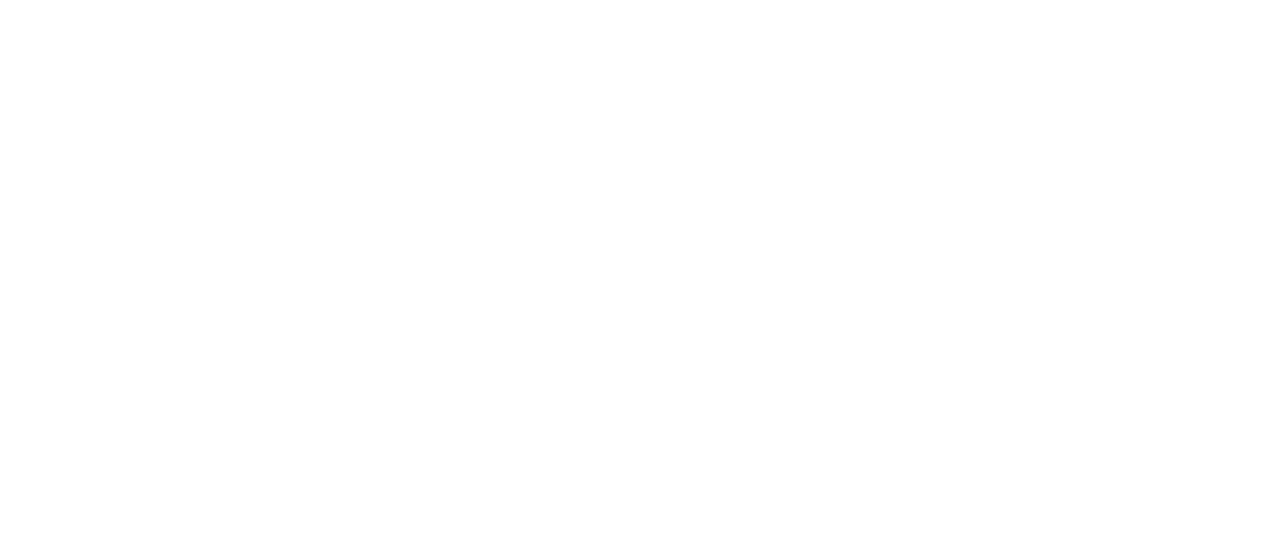
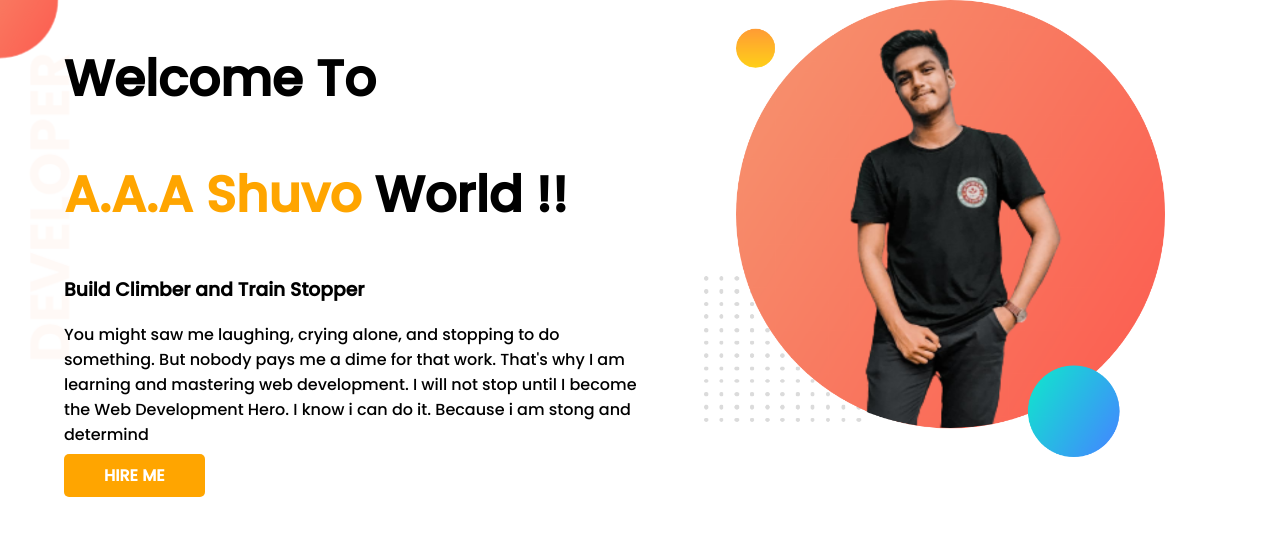
Before and after one commit to Abdullah-al-amin/first-developer-portpolio, a plain HTML site: page index.html in a window 1280 px wide. Drawn offline with Linux system fonts and the light colour scheme.

Commit message:
top banner added

```diff
--- a/index.html
+++ b/index.html
@@ -1,13 +1,35 @@
 <!DOCTYPE html>
 <html lang="en">
+
 <head>
     <meta charset="UTF-8">
     <meta http-equiv="X-UA-Compatible" content="IE=edge">
     <meta name="viewport" content="width=`, initial-scale=1.0">
     <title>My first portpolio</title>
+    <link rel="preconnect" href="https://fonts.googleapis.com">
+    <link rel="preconnect" href="https://fonts.gstatic.com" crossorigin>
+    <link href="https://fonts.googleapis.com/css2?family=Poppins:wght@500&display=swap" rel="stylesheet">
     <link rel="stylesheet" href="style.css">
 </head>
+
 <body>
+    <section class="top-banner">
+        <div class="half-width">
+            <h1>Welcome To</h1>
+            <h1><span class="color"> A.A.A Shuvo </span> World !!</h1>
+            <h3>Build Climber and Train Stopper</h3>
+            <p>You might saw me laughing, crying alone, and stopping to do something. But nobody pays me a dime for that
+                work. That's why I am learning and mastering web development. I will not stop until I become the Web
+                Development Hero. I know i can do it. Because i am stong and determind</p>
+            <a class="link-button" target="blank " href="https://www.facebook.com/profile.php?id=100054600245292">HIRE
+                ME</a>
+        </div>
+
+        <div class="half-width">
+            <img src="images/my-bg.png" alt="">
+        </div>
+    </section>
 
 </body>
+
 </html>
--- a/style.css
+++ b/style.css
@@ -0,0 +1,34 @@
+body{
+    font-family: 'Poppins', sans-serif;
+    margin: 0;
+}
+h1{
+    font-size: 50px;
+}
+.color{
+    color:orange;
+}
+section{
+    display: flex;
+}
+.half-width{
+    width: 50%;
+    padding-left:5%;
+}
+.half-width img{
+    width: 80%;
+}
+.link-button{
+    text-decoration: none;
+    background-image: linear-gradient(green tomato);
+    background-color: orange ;
+    padding: 10px 40px;
+    color: white;
+    font-weight: 700;
+
+    border-radius: 5px;
+}
+.top-banner{
+    background-image: url(images/top-banner.png);
+    background-repeat: no-repeat;
+}
```
Also changed, not shown: images/dream-bg.png (added), images/exp-bg.png (added), images/jhankar.png (added), images/jhankar2.png (added), images/my-bg (1).png (added), images/my-bg.png (added), images/my-bg2.png (added), images/top-banner.png (added), 7 other files.
